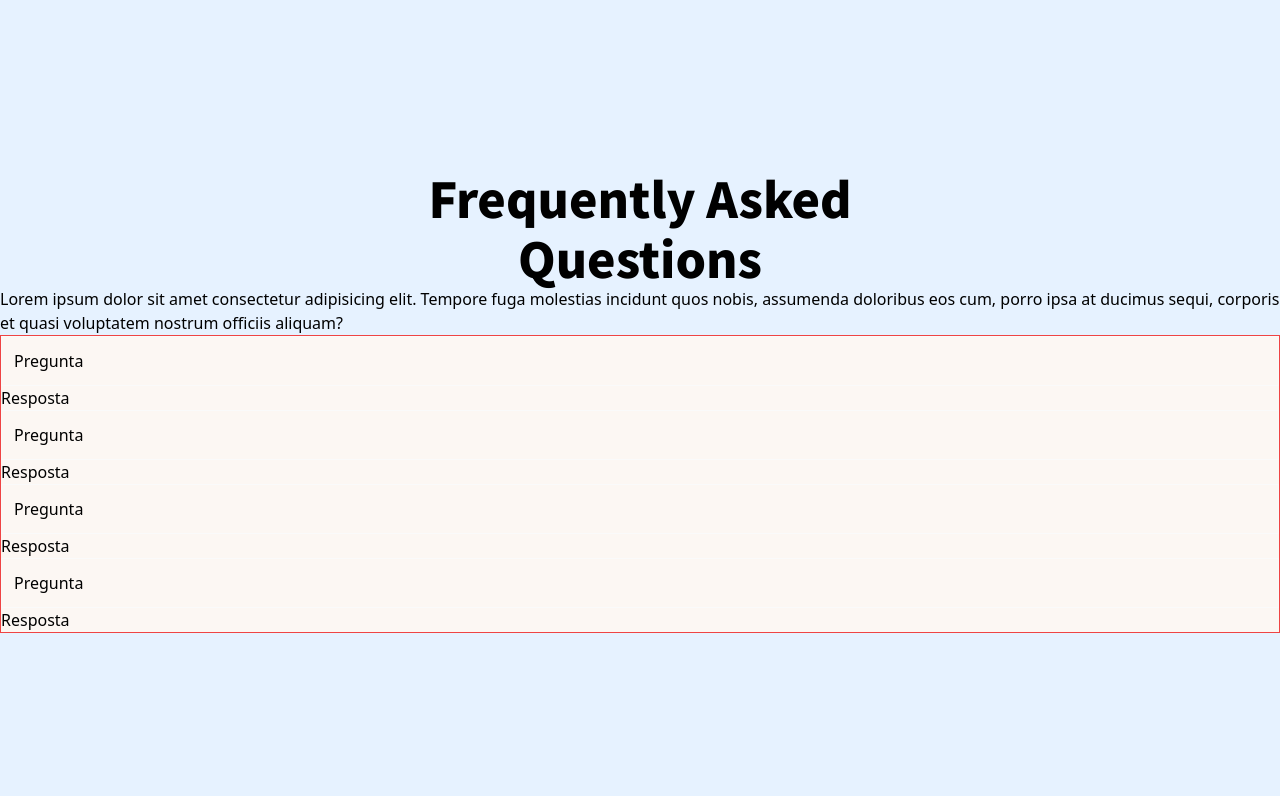
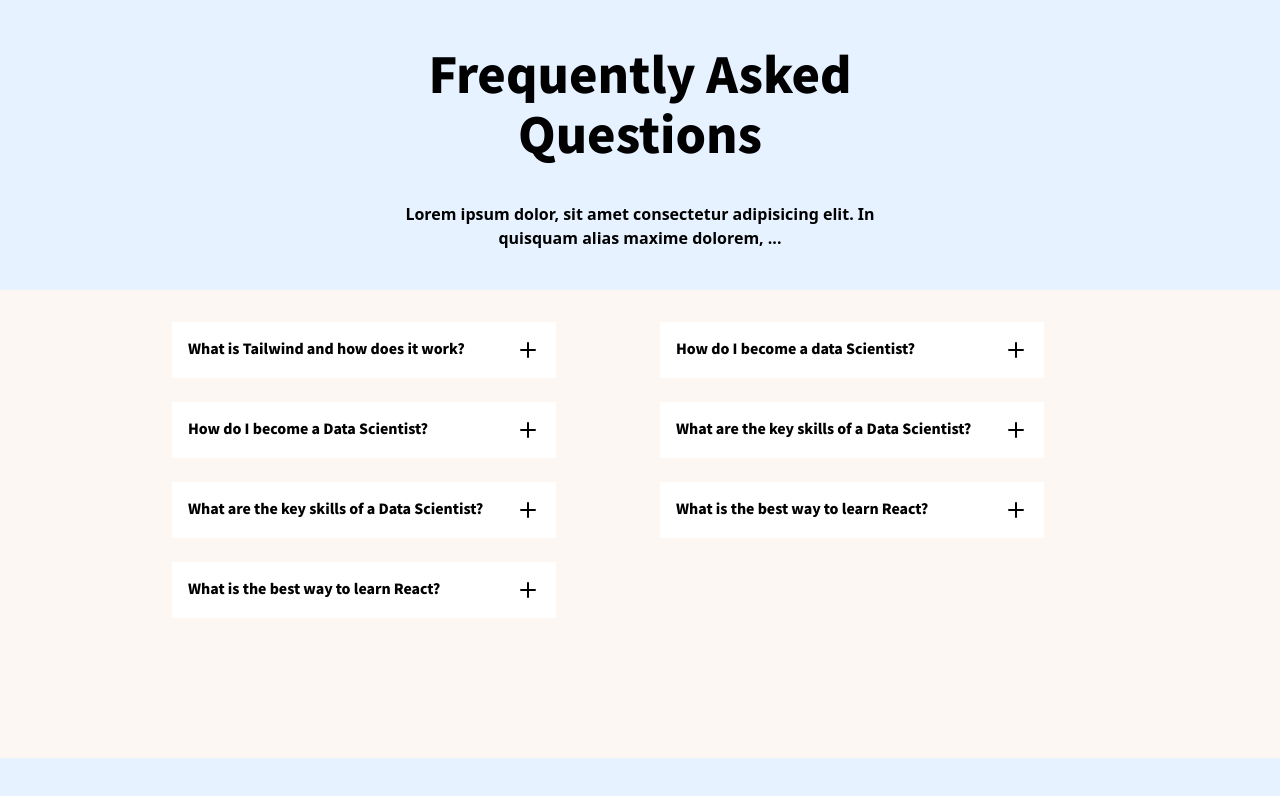
Before and after one commit to jessicalima22/Faq---typescript-start, a Next.js app: page /faq in a window 1280 px wide. Shown: the top 796 px of the page. Built offline with nearby package versions, Linux system fonts and the light colour scheme.

Commit message:
template ok, verifying conditional render

```diff
--- a/package.json
+++ b/package.json
@@ -9,6 +9,7 @@
     "lint": "next lint"
   },
   "dependencies": {
+    "@tabler/icons-react": "^2.20.0",
     "@types/node": "20.2.5",
     "@types/react": "18.2.7",
     "@types/react-dom": "18.2.4",
--- a/src/components/Faq.tsx
+++ b/src/components/Faq.tsx
@@ -2,12 +2,21 @@ import Questions from "./Questions";
 
 export default function Faq () {
     return(
-        <div className="border border-red-500 w-screen bg-primary">
-            <Questions/>
-            <Questions/>
-            <Questions/>
-            <Questions/>
-        </div>
+        <main className=" bg-primary pt-5 pb-32">
+            <div className="w-screen  flex ">
+                <section className="ps-40">
+                    <Questions question='What is Tailwind and how does it work?' answer='Neque porro quisquam est qui dolorem ipsum quia dolor sit amet, consectetur, adipisci velit...'/>
+                    <Questions question='How do I become a Data Scientist?' answer='Lorem ipsum dolor sit amet, consectetur adipiscing elit. Sed fermentum.'/>
+                    <Questions question='What are the key skills of a Data Scientist?' answer='Lorem ipsum dolor sit amet, consectetur adipiscing elit. Mauris eget.'/>
+                    <Questions question='What is the best way to learn React?' answer='Lorem ipsum dolor sit amet, consectetur adipiscing elit. Donec ornare.'/>
+                </section>
+                <section className="ps-20">
+                    <Questions question='How do I become a data Scientist?' answer='Lorem ipsum dolor sit amet, consectetur adipiscing elit. Donec ex.'/>
+                    <Questions question='What are the key skills of a Data Scientist?' answer='Lorem ipsum dolor sit amet, consectetur adipiscing elit. Sed scelerisque justo.'/>
+                    <Questions question='What is the best way to learn React?' answer='Lorem ipsum dolor sit amet, consectetur adipiscing elit. Aenean eget pretium.'/>
+                </section>
+            </div>
+        </main>
 
     )
 }
--- a/src/components/Questions.tsx
+++ b/src/components/Questions.tsx
@@ -1,12 +1,39 @@
-export default function Questions (){
+import { IconMinus } from "@tabler/icons-react"
+import { IconPlus } from "@tabler/icons-react"
+import { useState } from "react"
+
+interface QuestionProps {
+    question: string
+    answer: string
+}
+
+export default function Questions (props: QuestionProps){
+    const [open, setOpen] = useState (false)
+
+    function whenOpen (){
+        setOpen(!open)
+
+    }
+
+
     return(
-        <div>
-            <div className= "border border-neutral-50 p-3">
-                Pregunta
+        <div className="p-3">
+            <div className= {
+                `p-4 text-sm font-black
+                min-w-98 max-w-sm font-notojp
+                bg-secondary select-none
+                cursor-pointer flex justify-between`}
+                onClick={whenOpen}>
+                {props.question}
+                {open ? <IconMinus/> : <IconPlus/>}
+
             </div>
-            <div>
-                Resposta
+            {open && (
+            <div className="p-4 max-w-sm">
+                {props.answer}
             </div>
+            )}
+
 
         </div>
     )
--- a/src/pages/faq.tsx
+++ b/src/pages/faq.tsx
@@ -2,12 +2,12 @@ import Faq from "../components/Faq";
 
 export default function FaqPage () {
     return (
-        <div className="flex flex-col  items-center justify-center h-screen bg-backgroundColor ">
+        <div className="flex flex-col items-center justify-center h-screen bg-backgroundColor ">
             <div className=" text-5xl font-notojp w-100 text-center leading-tight ">
                 <p>Frequently Asked Questions </p>
 
             </div>
-            <p>Lorem ipsum dolor sit amet consectetur adipisicing elit. Tempore fuga molestias incidunt quos nobis, assumenda doloribus eos cum, porro ipsa at ducimus sequi, corporis et quasi voluptatem nostrum officiis aliquam?</p>
+            <p className="w-textbox py-10 text-center font-semibold"> Lorem ipsum dolor, sit amet consectetur adipisicing elit. In quisquam alias maxime dolorem, ...  </p>
             <Faq></Faq>
         </div>
     )
--- a/tailwind.config.js
+++ b/tailwind.config.js
@@ -18,10 +18,18 @@ module.exports = {
       colors: {
         backgroundColor: '#e6f2ff',
         primary: '#fcf7f3',
-        secondary: '#f94d46'
+        secondary: '#ffffff',
+        backgroundColorHover:'#f94d46'
       },
       width: {
         '100': '28rem',
+        'textbox': '31rem'
+      },
+      maxHeight: {
+        '100': '28rem'
+      },
+      minWidth: {
+        '98': '24rem'
       }
     },
   },
```
Also changed, not shown: 1 other file (tests, documents, lock files or other folders).
